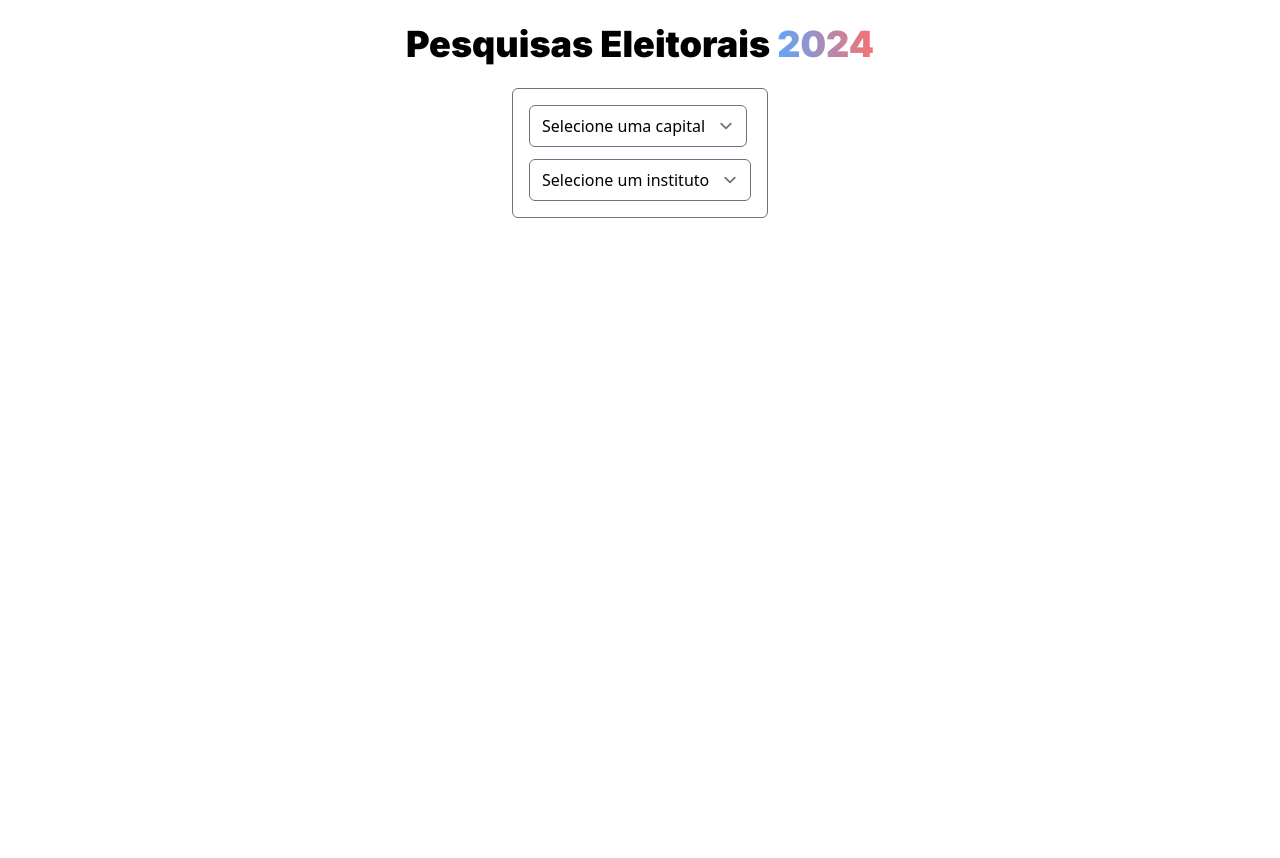
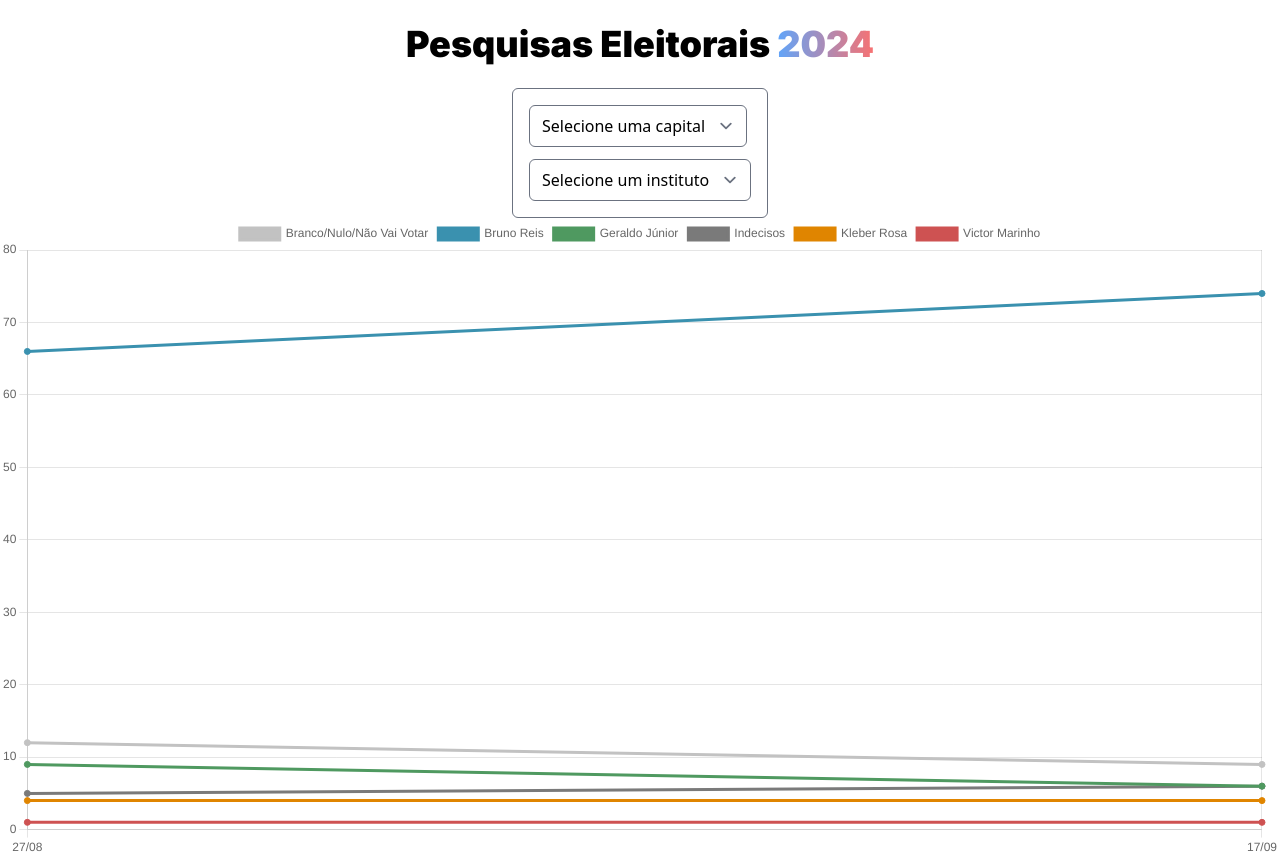
Before and after one commit to OLuwis/nextjs-pesquisas-eleitorais, a Next.js app: page / in a window 1280 px wide. Before the commit the page ends 800 px from the top, so only its background shows below. Built offline with nearby package versions, Linux system fonts and the light colour scheme.

Commit message:
feat: adicionar gráfico

```diff
--- a/src/app/page.tsx
+++ b/src/app/page.tsx
@@ -2,6 +2,7 @@ import { Capital } from "@/types/capital";
 import dados from "@/commons/fontes.json"
 import Menu from "@/components/menu";
 import Titulo from "@/components/titulo";
+import Grafico from "@/components/grafico";
 
 export default async function Home() {
   // const capitais: Capital[] = dados as Capital[]
@@ -15,6 +16,7 @@ export default async function Home() {
     <div>
       <Titulo />
       <Menu />
+      <Grafico />
     </div>
   );
 }
```
